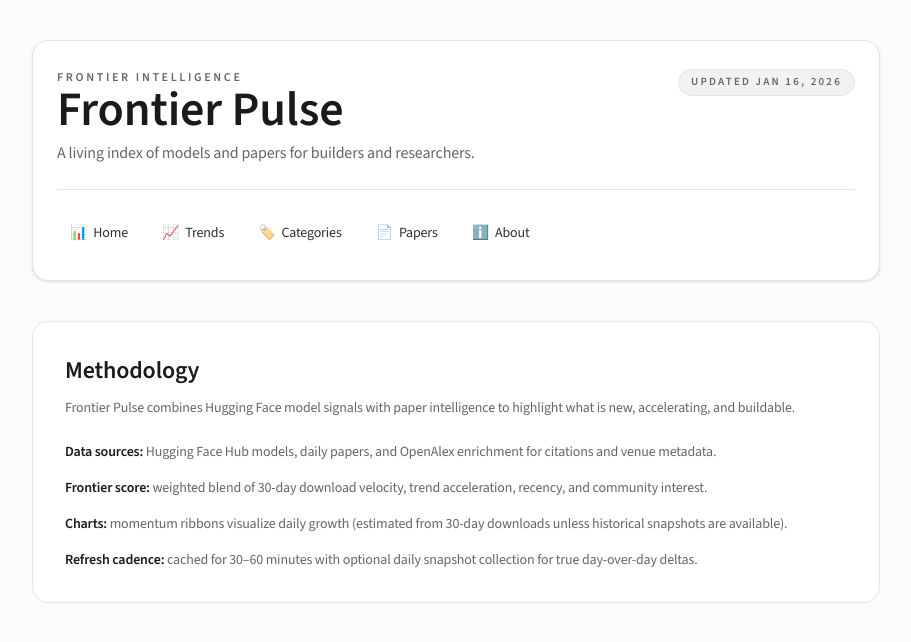
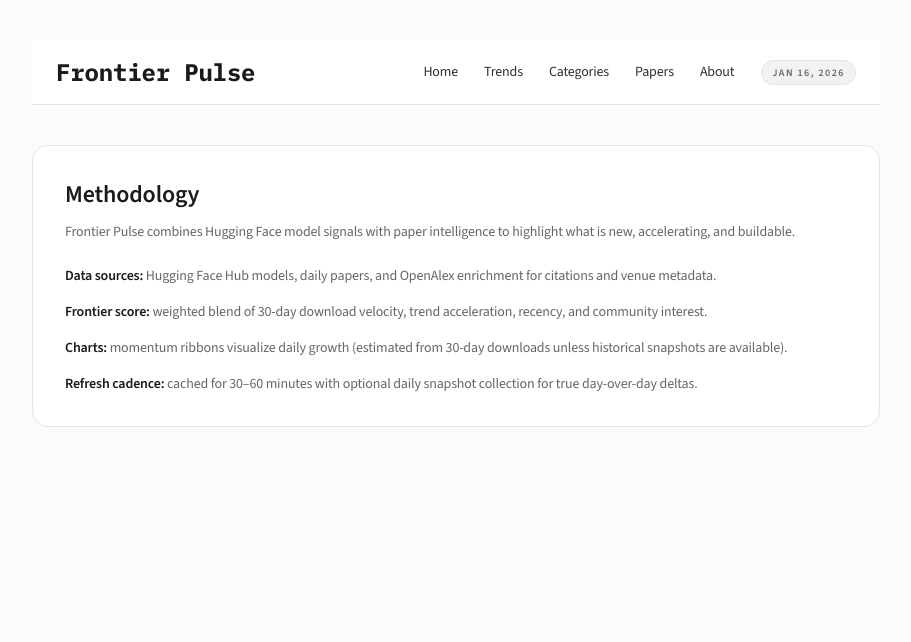
Before and after one commit to shanjairaj7/miniapp, a Next.js app in the folder web/: page /about in a window 1280 px wide. Shown: the top 642 px of the page, without its empty margins (184-1095 px from the left). Built offline with nearby package versions, Linux system fonts and the light colour scheme.

Commit message:
Compact navbar: simple, minimal, clean header design

```diff
--- a/web/src/app/papers/[id]/page.tsx
+++ b/web/src/app/papers/[id]/page.tsx
@@ -26,7 +26,7 @@ export default async function PaperDetailPage({
 
   return (
     <div className="mx-auto flex w-full max-w-[1440px] flex-col gap-6 px-6 pb-12 pt-6">
-      <Masthead updatedAt={new Date().toISOString()} compact />
+      <Masthead updatedAt={new Date().toISOString()} />
 
       <section className="grid gap-6 lg:grid-cols-[minmax(0,7fr)_minmax(0,3fr)]">
         <div className="rounded-[16px] border border-[color:var(--border)] bg-[color:var(--card)]">
--- a/web/src/components/Masthead.tsx
+++ b/web/src/components/Masthead.tsx
@@ -1,49 +1,25 @@
 import Nav from "./Nav";
 import { formatDate } from "@/lib/utils";
-import { cn } from "@/lib/utils";
 
 export default function Masthead({
   updatedAt,
-  compact = false,
 }: {
   updatedAt: string;
-  compact?: boolean;
 }) {
   return (
-    <header
-      className={cn(
-        "rounded-[16px] border border-[color:var(--border)] bg-[color:var(--card)] shadow-sm",
-        compact ? "px-5 py-4" : "px-6 py-7"
-      )}
-    >
-      <div className={cn("flex flex-col", compact ? "gap-3" : "gap-6")}>
-        <div className="flex flex-wrap items-start justify-between gap-4">
-          <div className="max-w-3xl">
-            {!compact && (
-              <p className="text-xs font-semibold uppercase tracking-[0.22em] text-[color:var(--muted)]">
-                Frontier Intelligence
-              </p>
-            )}
-            <h1
-              className={cn(
-                "font-semibold text-[color:var(--ink)]",
-                compact ? "text-2xl" : "text-4xl md:text-5xl"
-              )}
-            >
-              Frontier Pulse
-            </h1>
-            {!compact && (
-              <p className="mt-2 text-base text-[color:var(--muted)]">
-                A living index of models and papers for builders and researchers.
-              </p>
-            )}
-          </div>
-          <div className="rounded-full border border-[color:var(--border)] bg-[color:var(--paper-2)] px-3 py-1 text-[11px] font-semibold uppercase tracking-[0.2em] text-[color:var(--muted)]">
-            Updated {formatDate(updatedAt)}
+    <header className="border-b border-[color:var(--border)] bg-white">
+      <div className="mx-auto max-w-6xl px-6 py-4">
+        <div className="flex items-center justify-between gap-4">
+          <h1 className="font-mono text-2xl font-black text-[color:var(--ink)]">
+            Frontier Pulse
+          </h1>
+          <div className="flex items-center gap-4">
+            <Nav />
+            <div className="rounded-full border border-[color:var(--border)] bg-[color:var(--paper-2)] px-2.5 py-1 text-[10px] font-semibold uppercase tracking-[0.15em] text-[color:var(--muted)]">
+              {formatDate(updatedAt)}
+            </div>
           </div>
         </div>
-        <div className="h-px w-full bg-[color:var(--border)]" />
-        <Nav />
       </div>
     </header>
   );
--- a/web/src/components/Nav.tsx
+++ b/web/src/components/Nav.tsx
@@ -1,24 +1,23 @@
 import Link from "next/link";
 
 const links = [
-  { href: "/", label: "Home", icon: "📊" },
-  { href: "/trends", label: "Trends", icon: "📈" },
-  { href: "/categories", label: "Categories", icon: "🏷️" },
-  { href: "/papers", label: "Papers", icon: "📄" },
-  { href: "/about", label: "About", icon: "ℹ️" },
+  { href: "/", label: "Home" },
+  { href: "/trends", label: "Trends" },
+  { href: "/categories", label: "Categories" },
+  { href: "/papers", label: "Papers" },
+  { href: "/about", label: "About" },
 ];
 
 export default function Nav() {
   return (
-    <nav className="flex flex-wrap items-center gap-2 text-sm font-medium">
+    <nav className="flex items-center gap-1 text-sm font-medium">
       {links.map((link) => (
         <Link
           key={link.href}
           href={link.href}
-          className="flex items-center gap-1.5 rounded-lg border border-transparent px-3 py-2 text-[color:var(--muted)] transition hover:border-[color:var(--border)] hover:bg-[color:var(--paper-2)] hover:text-[color:var(--ink)]"
+          className="rounded-md border border-transparent px-2.5 py-1 text-[color:var(--muted)] transition hover:border-[color:var(--border)] hover:bg-[color:var(--paper-2)] hover:text-[color:var(--ink)]"
         >
-          <span>{link.icon}</span>
-          <span>{link.label}</span>
+          {link.label}
         </Link>
       ))}
     </nav>
```
